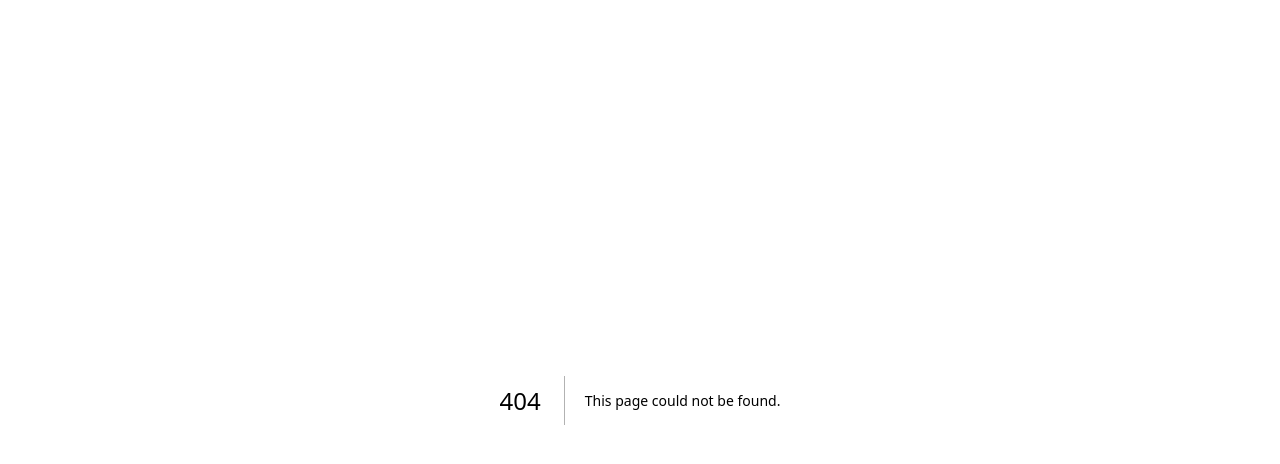
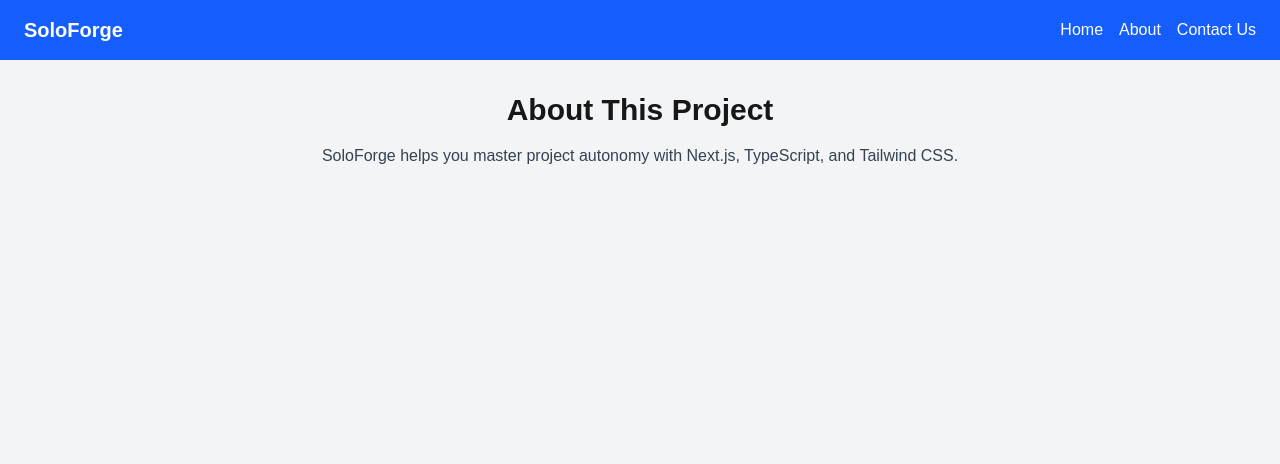
Before and after one commit to mrPullStack/alx-project-0x02-setup, a Next.js app in the folder alx-project-0x02/: page /about in a window 1280 px wide. Before the commit this address had no page. Shown: the top 464 px of the page. Built offline with nearby package versions, Linux system fonts and the light colour scheme.

Commit message:
Basic routing in next.js

```diff
--- a/alx-project-0x02/components/layout/Header.tsx
+++ b/alx-project-0x02/components/layout/Header.tsx
@@ -1,9 +1,14 @@
-import React from "react";
+import Link from 'next/link';
 
 const Header = () => {
     return (
-        <header>
-            <h1>Welcome to SoloForge</h1>
+        <header className="bg-blue-600 text-white px-6 py-4 flex justify-between items-center">
+        <h1 className="text-xl font-bold">SoloForge</h1>
+        <nav className="space-x-4">
+            <Link href="/home" className="hover:underline">Home</Link>
+            <Link href="/about" className="hover:underline">About</Link>
+            <Link href="/contactus" className="hover:underline">Contact Us</Link>
+        </nav>
         </header>
     );
 };
--- /dev/null
+++ b/alx-project-0x02/pages/about.tsx
@@ -0,0 +1,21 @@
+import Head from 'next/head';
+import Header from '@/components/layout/Header';
+
+export default function AboutPage() {
+    return (
+        <>
+        <Head>
+            <title>About | SoloForge</title>
+        </Head>
+        <main className="min-h-screen bg-gray-100">
+            <Header />
+            <div className="p-8 text-center">
+            <h1 className="text-3xl font-bold">About This Project</h1>
+            <p className="mt-4 text-gray-700">
+                SoloForge helps you master project autonomy with Next.js, TypeScript, and Tailwind CSS.
+            </p>
+            </div>
+        </main>
+        </>
+    );
+}
--- /dev/null
+++ b/alx-project-0x02/pages/home.tsx
@@ -0,0 +1,2 @@
+import Head from 'next/head';
+import Header from '@/components/layout/Header';
```
